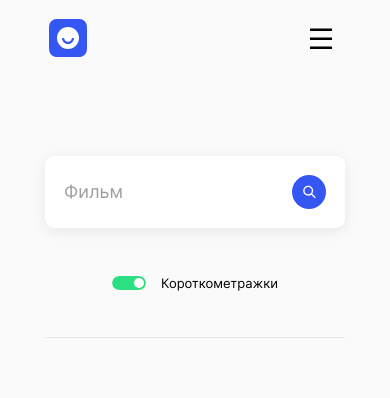
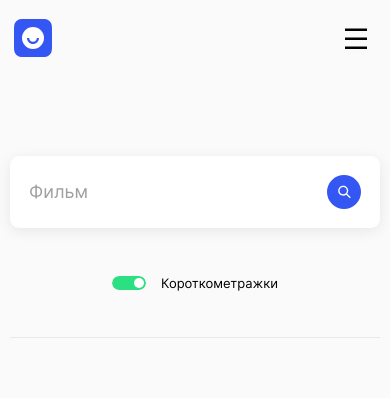
Before and after one commit to andrekur/movies-explorer-frontend, a React (Create React App) app: page /saved-movies in a window 390 px wide. Shown: the top 398 px of the page. Built offline with nearby package versions, Linux system fonts and the light colour scheme.

Commit message:
Добавляет адаптив для хедера

```diff
--- a/src/components/Footer/Footer.css
+++ b/src/components/Footer/Footer.css
@@ -1,5 +1,5 @@
 .footer {
-  padding: 79px 0 20px;
+  padding: 79px 70px 20px;
   display: flex;
   flex-direction: column;
   background-color: #F8F8F8;
@@ -7,6 +7,7 @@
 
 .footer__text {
   margin: 0;
+  width: 100%;
   font-size: 13px;
   font-weight: 400;
   line-height: 16px;
@@ -17,8 +18,7 @@
 }
 
 .footer__block {
-  margin: 0 auto;
-  min-width: 1140px;
+  width: 100%;
   padding-top: 20px;
   border-top: 1px solid #E8E8E8;
   display: flex;
@@ -55,27 +55,21 @@
   text-align: right;
 }
 
-@media screen and (max-width: 1200px) {
-  .footer__block {
-    min-width: 968px;
+@media screen and (max-width: 800px) {
+  .footer {
+    padding: 79px 30px 20px;
   }
 }
 
-@media screen and (max-width: 1000px) {
-  .footer__block {
-    min-width: 668px;
-  }
-}
 
 @media screen and (max-width: 750px) {
-  .footer__text {
-    min-width: 292px;
+  .footer {
+    padding: 79px 10px 20px;
   }
 
   .footer__block {
     flex-direction: column-reverse;
     padding-top: 30px;
-    min-width: 292px;
     gap: 30px 0;
   }
 
@@ -96,9 +90,7 @@
     line-height: 15px;
     letter-spacing: 0px;
   }
-}
 
-@media screen and (max-width: 750px) {
   .footer__text {
     font-size: 12px;
     font-weight: 400;
--- a/src/components/Header/Header.css
+++ b/src/components/Header/Header.css
@@ -1,5 +1,5 @@
 .header {
-  padding: 18px 0;
+  padding: 18px 70px;
   background-color: #FAFAFA;
 }
 
@@ -9,21 +9,23 @@
 
 .header__block {
   display: flex;
-  justify-content: center;
+  width: 100%;
   align-items: center;
 }
 
 .header__navigation {
-  min-width: 1102px;
+  width: 100%;
   display: flex;
   flex-direction: row;
+  justify-content: space-between;
   align-items: center;
 }
 
 .header__logo {
   background-image: url(../../images/menu/logo.svg);
   background-repeat: no-repeat;
-  width: 38px;
+  object-fit: cover;
+  min-width: 38px;
   height: 38px;
 }
 
@@ -81,7 +83,6 @@
 }
 
 .header__signup-btn {
-  min-width: 77px;
   padding: 0;
   border: 0;
   background-color: transparent;
@@ -168,20 +169,12 @@
 }
 
 @media screen and (max-width: 1200px) {
-  .header__navigation {
-    min-width: 930px;
-  }
-
   .header__desktop-menu__links {
     margin-left: 44px;
   }
 }
 
 @media screen and (max-width: 1000px) {
-  .header__navigation {
-    min-width: 630px;
-  }
-
   .header__desktop-menu {
     visibility: hidden;
   }
@@ -192,7 +185,7 @@
 
   .header__mobile-menu_open-btn {
     visibility: visible;
-    width: 40px;
+    min-width: 40px;
     height: 38px;
   }
 
@@ -209,15 +202,14 @@
   }
 }
 
+@media screen and (max-width: 800px) {
+  .header {
+    padding: 13px 30px;
+  }
+}
+
+
 @media screen and (max-width: 750px) {
-  .header {
-    padding: 13px 0;
-  }
-
-  .header__navigation {
-    min-width: 214px;
-  }
-
   .header__desktop-menu {
     max-width: 214px;
   }
@@ -237,3 +229,9 @@
 
   }
 }
+
+@media screen and (max-width: 800px) {
+  .header {
+    padding: 13px 14px;
+  }
+}
--- a/src/components/Main/AboutMe/AboutMe.css
+++ b/src/components/Main/AboutMe/AboutMe.css
@@ -124,7 +124,7 @@
 
 @media screen and (max-width: 750px) {
   .aboutme {
-    padding: 70px 18px 70px;
+    padding: 70px 14px 70px;
   }
 
   .aboutme__title {
--- a/src/components/Main/Portfolio/Portfolio.css
+++ b/src/components/Main/Portfolio/Portfolio.css
@@ -75,7 +75,7 @@
 
 @media screen and (max-width: 750px) {
   .portfolio {
-    padding: 0 18px 70px;
+    padding: 0 14px 70px;
   }
 
   .portfolio__title {
--- a/src/components/SearchForm/SearchForm.css
+++ b/src/components/SearchForm/SearchForm.css
@@ -3,15 +3,15 @@
   justify-content: center;
   align-items: center;
   flex-direction: column;
-  padding: 70px 0 10px 0;
+  padding: 70px 70px 10px;
   background: #FAFAFA;
 }
 
 .search__input-block {
+  width: 100%;
   padding: 19px 30px 19px 19px;
   box-sizing: border-box;
   display: flex;
-  min-width: 1140px;
   background-color: #FFFFFF;
   border-radius: 9px;
   box-shadow: 0px 3px 14px 0px #00000014;
@@ -85,34 +85,14 @@
 }
 
 .search__line {
+  width: 100%;
   margin-top: 69px;
-  min-width: 1140px;
   border-bottom: 1px solid #E8E8E8;
-}
-
-@media screen and (max-width: 1200px) {
-  .search__input-block {
-    min-width: 968px;
-  }
-
-  .search__line {
-    min-width: 968px;
-  }
-}
-
-@media screen and (max-width: 1000px) {
-  .search__input-block {
-    min-width: 708px;
-  }
-
-  .search__line {
-    min-width: 708px;
-  }
 }
 
 @media screen and (max-width: 800px) {
   .search {
-    padding: 80px 0 10px 0;
+    padding: 80px 30px 10px;
   }
 
   .search__line {
@@ -120,25 +100,25 @@
   }
 }
 
-@media screen and (max-width: 750px) {
+@media screen and (max-width: 500px) {
+  .search {
+    padding: 80px 10px 10px;
+  }
+
   .search__content {
+    justify-content: space-between;
     padding: 19px;
     background-color: #FFFFFF;
     border-radius: 9px;
     box-shadow: 0px 3px 14px 0px #00000014;
   }
 
-  .search__input {
-    max-width: 182px;
-  }
   .search__line {
-    min-width: 300px;
     margin-top: 45px;
   }
 
   .search__input-block {
     flex-direction: column;
-    min-width: 300px;
     padding: 0;
     background-color: inherit;
     box-shadow: none;
```
